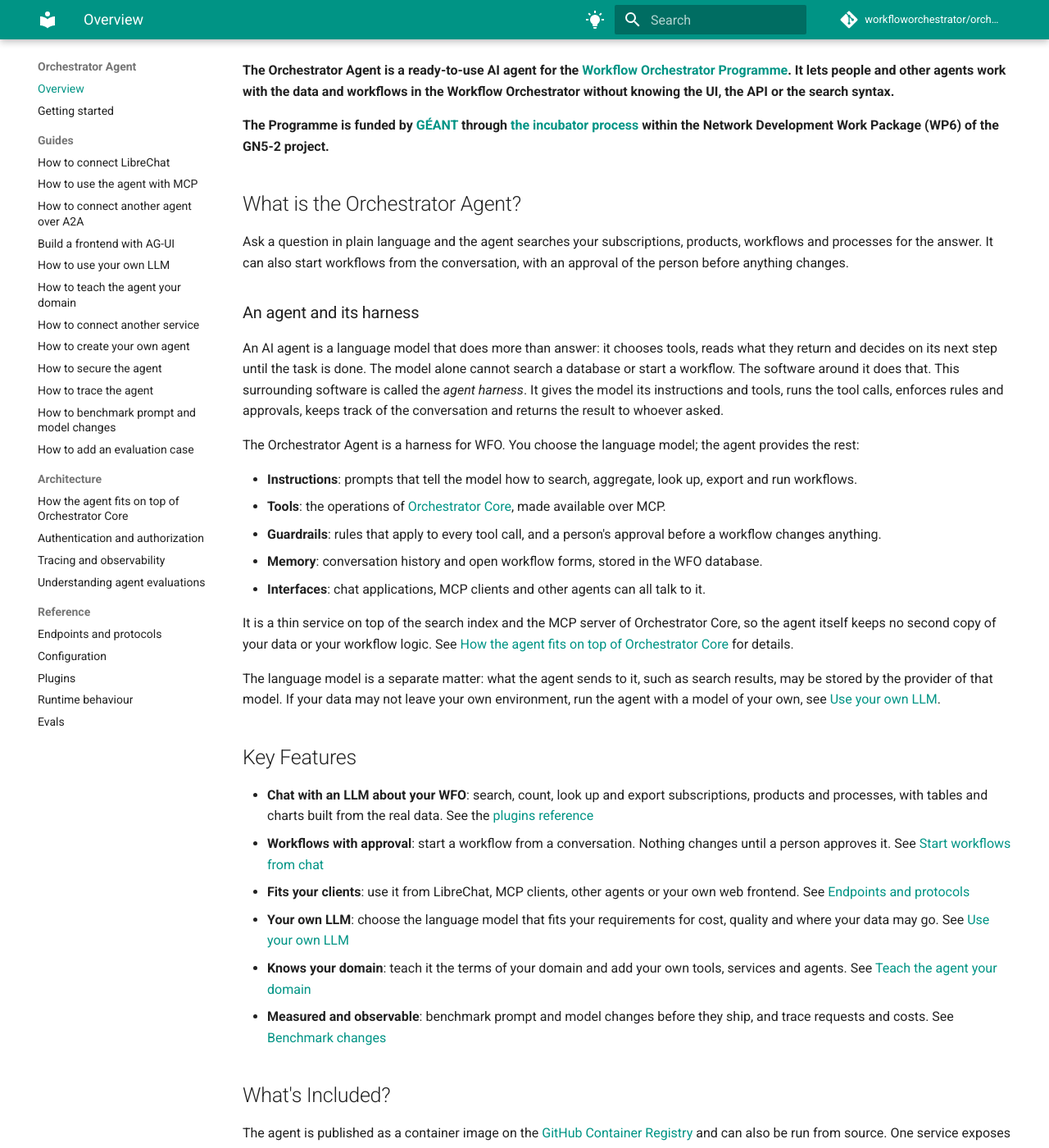
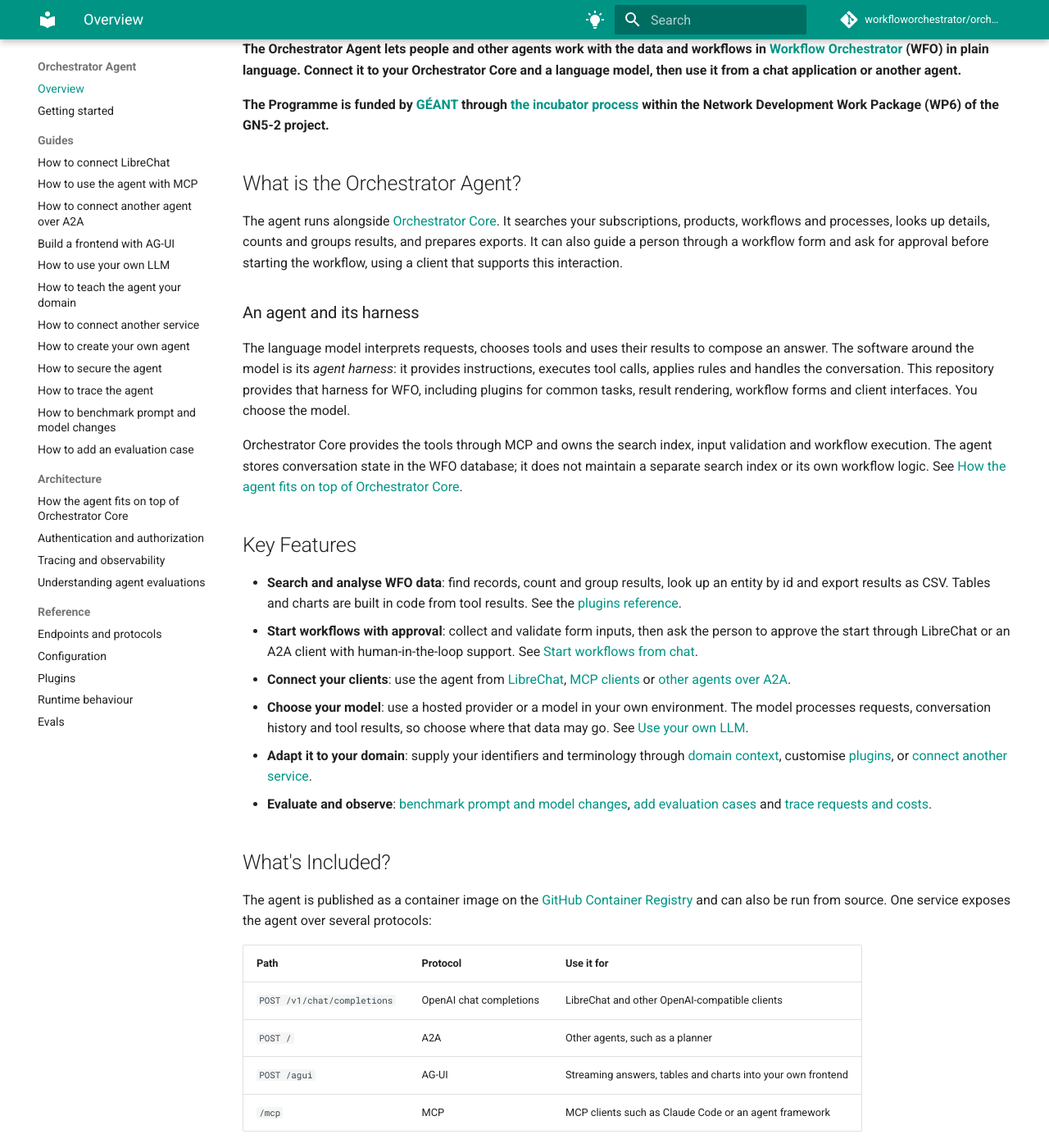
Before and after one commit to workfloworchestrator/orchestrator-agent, an MkDocs documentation site: the page built from docs/index.md, in a window 1280 px wide and 1400 px high, scrolled down 259 px. Shown: the whole window at 82% size. Built offline with MkDocs 1.6.1 and Material for MkDocs 9.7.7, drawn with Linux system fonts in a browser that asks for light colours; comment, search, counter and statistics services are not loaded; some of the changed text lies outside the part shown; grey boxes are pictures that could not be loaded.

Commit message:
Refine Orchestrator Agent landing page messaging

````diff
--- a/docs/index.md
+++ b/docs/index.md
@@ -1,10 +1,10 @@
 ---
-description: "Orchestrator Agent: an AI agent for Workflow Orchestrator that answers questions about your orchestrator and starts workflows from a conversation."
+description: "Orchestrator Agent: search your Workflow Orchestrator data in plain language and start workflows with approval."
 hide:
   - toc
 ---
 
-<p align="center"><em>An AI agent for Workflow Orchestrator. Ask questions in plain language and start workflows from a conversation, over OpenAI chat, A2A, AG-UI and MCP.</em></p>
+<p align="center"><em>An AI agent for Workflow Orchestrator. Search your data in plain language and start workflows with approval.</em></p>
 
 <p align="center">
     <a href="https://github.com/workfloworchestrator/orchestrator-agent/pkgs/container/orchestrator-agent" target="_blank">
@@ -20,9 +20,9 @@
 
 <br>
 
-__The Orchestrator Agent is a ready-to-use AI agent for the
-[Workflow Orchestrator Programme](https://www.workfloworchestrator.org). It lets people and other agents work with
-the data and workflows in the Workflow Orchestrator without knowing the UI, the API or the search syntax.__
+__The Orchestrator Agent lets people and other agents work with the data and workflows in
+[Workflow Orchestrator](https://www.workfloworchestrator.org) (WFO) in plain language. Connect it to your
+Orchestrator Core and a language model, then use it from a chat application or another agent.__
 
 __The Programme is funded by [GÉANT](https://geant.org) through
 [the incubator process](https://wiki.geant.org/spaces/NETDEV/pages/613122207/NETDEV+Incubator) within the Network
@@ -30,47 +30,38 @@
 
 ## What is the Orchestrator Agent?
 
-Ask a question in plain language and the agent searches your subscriptions, products, workflows and processes for the
-answer. It can also start workflows from the conversation, with an approval of the person before anything changes.
+The agent runs alongside [Orchestrator Core](https://workfloworchestrator.org/orchestrator-core/). It searches your
+subscriptions, products, workflows and processes, looks up details, counts and groups results, and prepares exports.
+It can also guide a person through a workflow form and ask for approval before starting the workflow, using a client
+that supports this interaction.
 
 ### An agent and its harness
 
-An AI agent is a language model that does more than answer: it chooses tools, reads what they return and decides on
-its next step until the task is done. The model alone cannot search a database or start a workflow. The software
-around it does that. This surrounding software is called the *agent harness*. It gives the model its instructions and
-tools, runs the tool calls, enforces rules and approvals, keeps track of the conversation and returns the result to
-whoever asked.
+The language model interprets requests, chooses tools and uses their results to compose an answer. The software
+around the model is its *agent harness*: it provides instructions, executes tool calls, applies rules and handles
+the conversation. This repository provides that harness for WFO, including plugins for common tasks, result
+rendering, workflow forms and client interfaces. You choose the model.
 
-The Orchestrator Agent is a harness for WFO. You choose the language model; the agent provides the rest:
-
-- **Instructions**: prompts that tell the model how to search, aggregate, look up, export and run workflows.
-- **Tools**: the operations of [Orchestrator Core](https://workfloworchestrator.org/orchestrator-core/), made
-  available over MCP.
-- **Guardrails**: rules that apply to every tool call, and a person's approval before a workflow changes anything.
-- **Memory**: conversation history and open workflow forms, stored in the WFO database.
-- **Interfaces**: chat applications, MCP clients and other agents can all talk to it.
-
-It is a thin service on top of the search index and the MCP server of Orchestrator Core, so the agent itself keeps no
-second copy of your data or your workflow logic. See [How the agent fits on top of Orchestrator Core](architecture/index.md) for details.
-
-The language model is a separate matter: what the agent sends to it, such as search results, may be stored by the
-provider of that model. If your data may not leave your own environment, run the agent with a model of your own, see
-[Use your own LLM](guides/own-llm.md).
+Orchestrator Core provides the tools through MCP and owns the search index, input validation and workflow execution.
+The agent stores conversation state in the WFO database; it does not maintain a separate search index or its own
+workflow logic. See [How the agent fits on top of Orchestrator Core](architecture/index.md).
 
 ## Key Features
 
-- **Chat with an LLM about your WFO**: search, count, look up and export subscriptions, products and processes, with tables and
-  charts built from the real data. See the [plugins reference](reference/plugins.md)
-- **Workflows with approval**: start a workflow from a conversation. Nothing changes until a person approves it. See
-  [Start workflows from chat](https://workfloworchestrator.org/learn/orchestrator-agent/use-cases/workflows-from-chat/)
-- **Fits your clients**: use it from LibreChat, MCP clients, other agents or your own web frontend. See
-  [Endpoints and protocols](reference/endpoints.md)
-- **Your own LLM**: choose the language model that fits your requirements for cost, quality and where your data may
-  go. See [Use your own LLM](guides/own-llm.md)
-- **Knows your domain**: teach it the terms of your domain and add your own tools, services and agents. See
-  [Teach the agent your domain](guides/domain-context.md)
-- **Measured and observable**: benchmark prompt and model changes before they ship, and trace requests and costs. See
-  [Benchmark changes](guides/evals.md)
+- **Search and analyse WFO data**: find records, count and group results, look up an entity by id and export results
+  as CSV. Tables and charts are built in code from tool results. See the [plugins reference](reference/plugins.md).
+- **Start workflows with approval**: collect and validate form inputs, then ask the person to approve the start
+  through LibreChat or an A2A client with human-in-the-loop support. See
+  [Start workflows from chat](https://workfloworchestrator.org/learn/orchestrator-agent/use-cases/workflows-from-chat/).
+- **Connect your clients**: use the agent from [LibreChat](guides/librechat.md),
+  [MCP clients](guides/mcp-clients.md) or [other agents over A2A](guides/a2a-planner.md).
+- **Choose your model**: use a hosted provider or a model in your own environment. The model processes requests,
+  conversation history and tool results, so choose where that data may go. See [Use your own LLM](guides/own-llm.md).
+- **Adapt it to your domain**: supply your identifiers and terminology through
+  [domain context](guides/domain-context.md), customise [plugins](reference/plugins.md#customise-a-plugin), or
+  [connect another service](guides/connect-service.md).
+- **Evaluate and observe**: [benchmark prompt and model changes](guides/evals.md),
+  [add evaluation cases](guides/add-eval-case.md) and [trace requests and costs](guides/tracing.md).
 
 ## What's Included?
 
@@ -85,44 +76,34 @@
 | `POST /agui` | AG-UI | Streaming answers, tables and charts into your own frontend |
 | `/mcp` | MCP | MCP clients such as Claude Code or an agent framework |
 
-The agent's [capabilities](architecture/index.md#capabilities) are built from [plugins](reference/plugins.md), and you can add your own. All endpoints are
-described in [Endpoints and protocols](reference/endpoints.md).
+Search, aggregation, entity lookup and export are available through all four interfaces. Workflow forms require
+LibreChat configured with its ask-user tool, or an A2A client that supports the human-in-the-loop extension. MCP and
+AG-UI do not offer these forms. See [Endpoints and protocols](reference/endpoints.md) for client support and
+[Read tools and write tools](reference/runtime.md#read-tools-and-write-tools) for the write-tool policy on each
+interface.
 
 ## Getting Started
 
-### Run the agent
+To run the agent with your own orchestrator, follow [Getting started](getting-started.md). You need an Orchestrator
+Core with MCP enabled, access to its PostgreSQL database and a language model connection.
 
-```shell
-git clone https://github.com/workfloworchestrator/orchestrator-agent.git
-cd orchestrator-agent
-cp .env.example .env
-uv sync
-uv run uvicorn orchestrator_agent.app:app --port 8080
-```
+To try it on the public example setup, follow
+[Run it on the example orchestrator](https://workfloworchestrator.org/learn/orchestrator-agent/tutorials/example-orchestrator/).
+The tutorial sets up Core, the agent and a chat client together.
 
-### Point it at Orchestrator Core
-
-```shell
-DATABASE_URI=postgresql+psycopg://user:pass@localhost/orchestrator
-WFO_CORE_MCP_URL=http://localhost:8080/mcp
-AGENT_MODEL=openai:gpt-4o
-AGENT_API_KEY=<your key>
-OAUTH2_ACTIVE=false
-```
-
-See [Getting started](getting-started.md) for the full walkthrough. To try the agent without setting anything up
-first, follow the
-[tutorial on the example orchestrator](https://workfloworchestrator.org/learn/orchestrator-agent/tutorials/example-orchestrator/).
+Before exposing the agent to other users, follow [How to secure the agent](guides/secure-agent.md). For the wider
+deployment picture, see [Running the agent in your own stack](https://workfloworchestrator.org/learn/orchestrator-agent/production/).
 
 ## Technology Stack
 
 - **[Orchestrator Core](https://workfloworchestrator.org/orchestrator-core/)**: the search index and MCP server that
   the agent builds on
 - **[Pydantic AI](https://ai.pydantic.dev)**: the agent framework
+- **[PostgreSQL](https://www.postgresql.org)**: conversation and run storage in the WFO database
+- **[FastAPI](https://fastapi.tiangolo.com)** and **[Uvicorn](https://www.uvicorn.org)**: the HTTP application and ASGI server
 - **[A2A](https://a2a-protocol.org)**: the agent-to-agent protocol
 - **[AG-UI](https://docs.ag-ui.com)**: the protocol for streaming agent output into a frontend
 - **[MCP](https://modelcontextprotocol.io)**: the Model Context Protocol, for tools and clients
-- **[Uvicorn](https://www.uvicorn.org)**: the ASGI server
 
 ## Community & Support
 
--- a/mkdocs.yml
+++ b/mkdocs.yml
@@ -1,6 +1,6 @@
 # workfloworchestrator.github.io uses site_name in the URL, don't change it
 site_name: Orchestrator Agent
-site_description: An AI agent for Workflow Orchestrator that answers questions and starts workflows over OpenAI, A2A, AG-UI and MCP.
+site_description: An AI agent for Workflow Orchestrator to search your data in plain language and start workflows with approval.
 repo_url: "https://github.com/workfloworchestrator/orchestrator-agent"
 repo_name: "workfloworchestrator/orchestrator-agent"
 nav:
````
